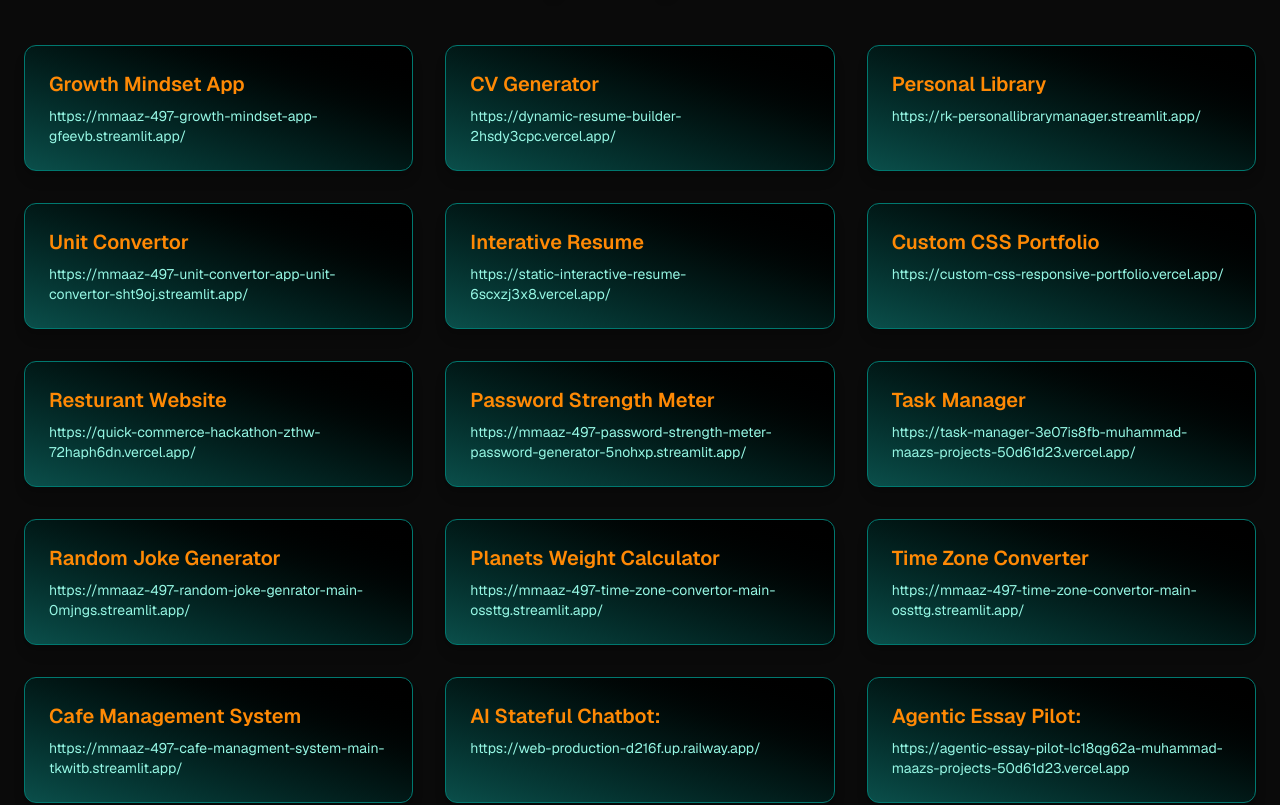
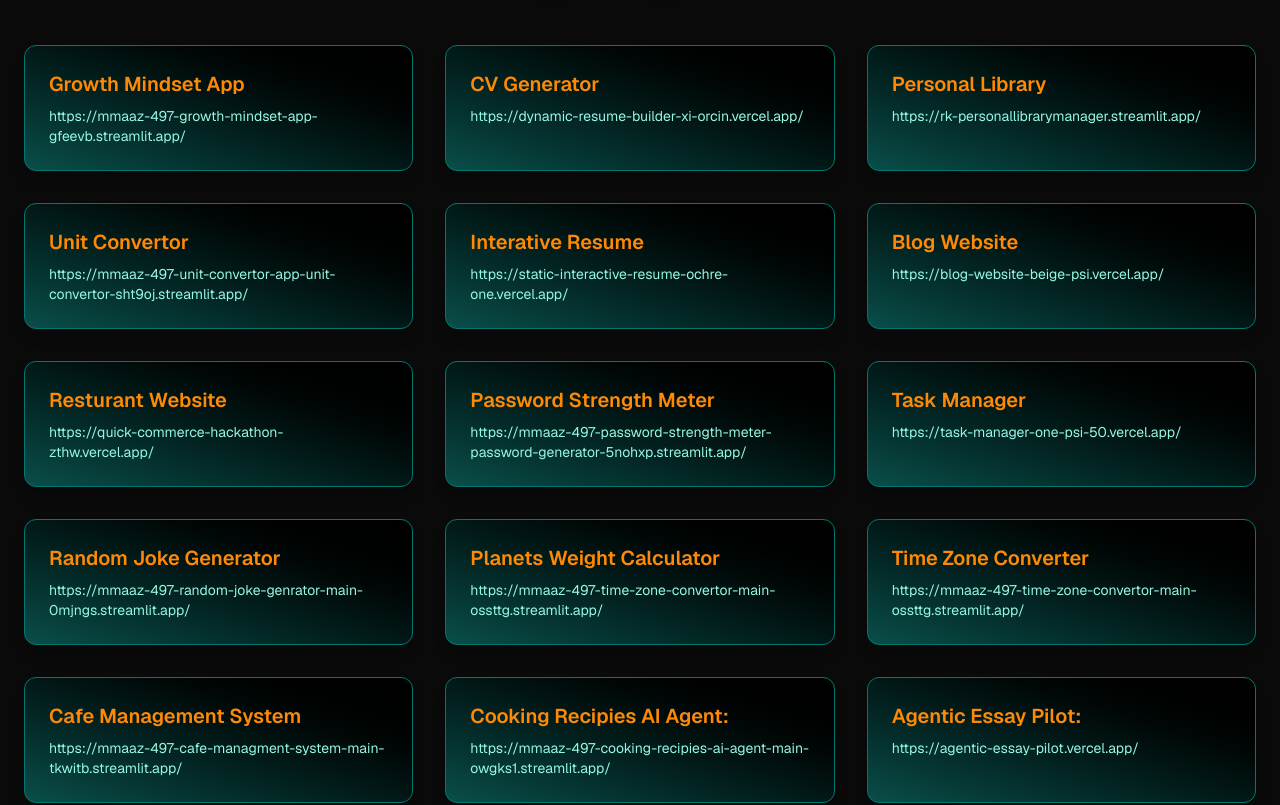
Before and after one commit to mmaaz-497/My-Portfolio, a Next.js app: page / in a window 1280 px wide. Shown: the part 1482-2287 px from the top of the page. Built offline with nearby package versions, Linux system fonts and the light colour scheme.

Commit message:
add some projects

```diff
--- a/src/app/page.tsx
+++ b/src/app/page.tsx
@@ -85,20 +85,20 @@ As an independent developer, my goal is to help businesses leverage the power of
         <div className="grid sm:grid-cols-2 lg:grid-cols-3 gap-8">
           {[
             { title: 'Growth Mindset App', url: 'https://mmaaz-497-growth-mindset-app-gfeevb.streamlit.app/' },
-            { title: 'CV Generator', url: 'https://dynamic-resume-builder-2hsdy3cpc.vercel.app/' },
+            { title: 'CV Generator', url: 'https://dynamic-resume-builder-xi-orcin.vercel.app/' },
             { title: 'Personal Library', url: 'https://rk-personallibrarymanager.streamlit.app/' },
             { title: 'Unit Convertor', url: 'https://mmaaz-497-unit-convertor-app-unit-convertor-sht9oj.streamlit.app/' },
-            { title: 'Interative Resume', url: 'https://static-interactive-resume-6scxzj3x8.vercel.app/' },
-            { title: 'Custom CSS Portfolio', url: 'https://custom-css-responsive-portfolio.vercel.app/' },
-            { title: 'Resturant Website', url: 'https://quick-commerce-hackathon-zthw-72haph6dn.vercel.app/' },
+            { title: 'Interative Resume', url: 'https://static-interactive-resume-ochre-one.vercel.app/' },
+            { title: 'Blog Website', url: 'https://blog-website-beige-psi.vercel.app/' },
+            { title: 'Resturant Website', url: 'https://quick-commerce-hackathon-zthw.vercel.app/' },
             { title: 'Password Strength Meter', url: 'https://mmaaz-497-password-strength-meter-password-generator-5nohxp.streamlit.app/' },
-            { title: 'Task Manager', url: 'https://task-manager-3e07is8fb-muhammad-maazs-projects-50d61d23.vercel.app/'},
+            { title: 'Task Manager', url: 'https://task-manager-one-psi-50.vercel.app/'},
             { title: 'Random Joke Generator ', url: 'https://mmaaz-497-random-joke-genrator-main-0mjngs.streamlit.app/'},
             { title: 'Planets Weight Calculator', url: 'https://mmaaz-497-time-zone-convertor-main-ossttg.streamlit.app/'},
             { title: 'Time Zone Converter', url: 'https://mmaaz-497-time-zone-convertor-main-ossttg.streamlit.app/'},
             { title: 'Cafe Management System', url: 'https://mmaaz-497-cafe-managment-system-main-tkwitb.streamlit.app/'},
-            { title: 'AI Stateful Chatbot:', url: 'https://web-production-d216f.up.railway.app/'},
-            { title: 'Agentic Essay Pilot:', url: 'https://agentic-essay-pilot-lc18qg62a-muhammad-maazs-projects-50d61d23.vercel.app'},
+            { title: 'Cooking Recipies AI Agent:', url: 'https://mmaaz-497-cooking-recipies-ai-agent-main-owgks1.streamlit.app/'},
+            { title: 'Agentic Essay Pilot:', url: 'https://agentic-essay-pilot.vercel.app/'},
 
           ].map((project, index) => (
             <a
```
